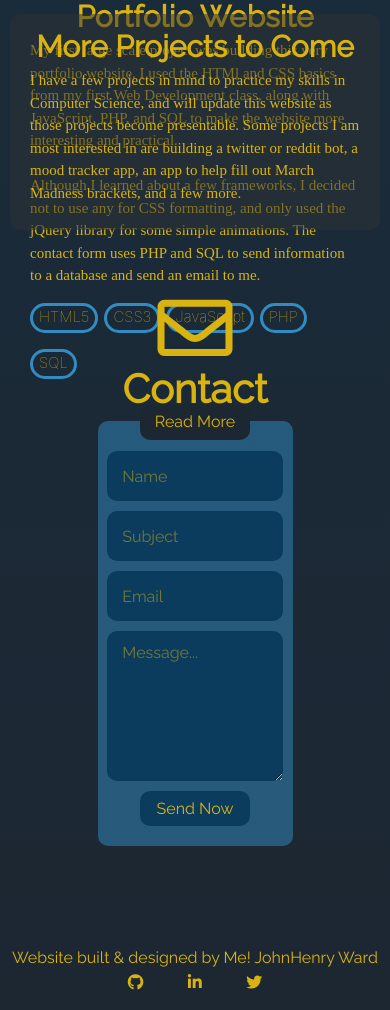
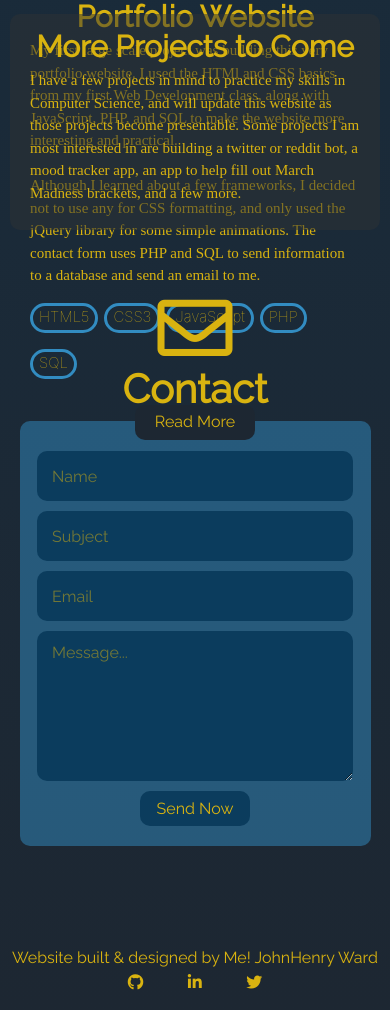
Before and after one commit to JohnHenry-Ward/Portfolio_old, a PHP site: page / in a window 390 px wide. Shown: the part 4487-5497 px from the top of the page. Run offline with PHP 8.4, Linux system fonts and the light colour scheme; some libraries are stand-ins or nearby versions; some web fonts are replaced.

Commit message:
updated media queries

```diff
--- a/css/main.css
+++ b/css/main.css
@@ -119,7 +119,6 @@ header{
     font-weight: normal;
     outline: none;
     font-size: 1em;
-    /* box-shadow: 1px 1px 5px black; */
 }
 
 .resume:hover{
@@ -695,6 +694,14 @@ input::placeholder{
         padding-right: 10px !important;
         justify-content: center;
     }
+
+    .internshipBtn, .projectBtn{
+        width: 120px;
+    }
+
+    .contactMain{
+        width: 90%;
+    }
 }
 
 @media(max-width: 590px){
```
